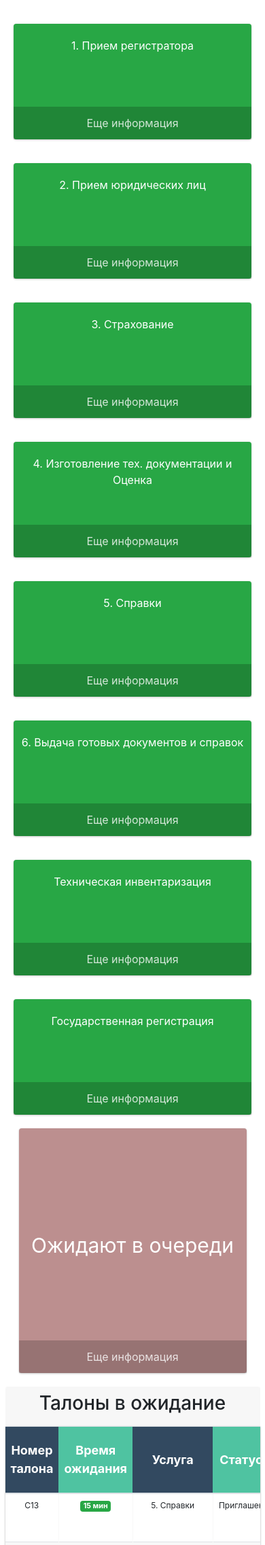
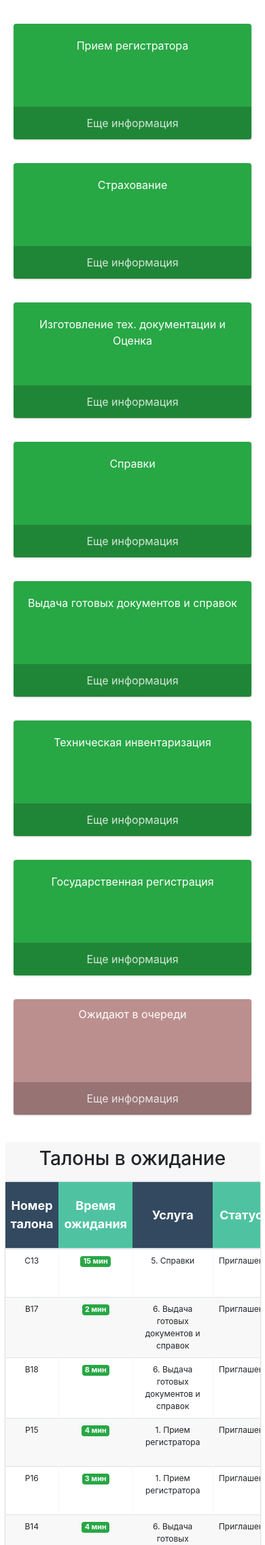
Before and after one commit to ramankutuzau/charga_v02, a Django app: template tickets/templates/tickets/index1.html in a window 390 px wide. Shown: the top 2273 px of the page at 68% size. Run offline with Django 4.2, Linux system fonts and the light colour scheme; the template is opened without the code that fills it: values that come from a table or form of the project are taken from there, others are empty; data comes from the database, SQL or seed files in the repository; both versions use the stored data as it was after the commit; some libraries are stand-ins or nearby versions.

Commit message:
create version 1.0.1

```diff
--- a/config/static/css/style.css
+++ b/config/static/css/style.css
@@ -59,11 +59,9 @@ body {
 .small-box2 {
 	border-radius: .25rem;
 	box-shadow: 0 0 1px rgba(0, 0, 0, .125), 0 1px 3px rgba(0, 0, 0, .2);
-	display: flex;
 	align-items: center;
 	justify-content: center;
 	margin-bottom: 20px;
-	height: 360px;
 	background-color: #BC8F8F;
     margin: 0px auto;
 }
--- a/tickets/templates/tickets/index1.html
+++ b/tickets/templates/tickets/index1.html
@@ -5,7 +5,7 @@
         <meta charset="UTF-8" />
         <meta http-equiv="X-UA-Compatible" content="IE=edge" />
         <meta name="viewport" content="width=device-width, initial-scale=1.0" />
-
+        <meta http-equiv="refresh" content="15" />
 
         <!-- Theme style -->
         <link rel="stylesheet" href="https://stackpath.bootstrapcdn.com/bootstrap/4.3.1/css/bootstrap.min.css" integrity="sha384-ggOyR0iXCbMQv3Xipma34MD+dH/1fQ784/j6cY/iJTQUOhcWr7x9JvoRxT2MZw1T" crossorigin="anonymous" />
@@ -20,78 +20,67 @@
                 <section class="container-fluid">
                     <div class="card-body">
                         <div class="row">
-                            <div class="col-sm-8">
+                            <div class="col-sm-9">
                                 <div class="row">
-                                    <div class="col-xxl-3 col-xl-3 col-lg-3 col-md-4 col-sm-6 col-12 box">
+                                    <div class="col-xxl-2 col-xl-2 col-lg-3 col-md-4 col-sm-6 col-12 box">
                                         <!-- small box -->
                                         <div class="small-box" style="background-color: #28a745;">
                                             <div class="inner">
                                                 <h3>{{ queueCounts.receptionDesk }}</h3>
-                                                <p>1. Прием регистратора</p>
+                                                <p>Прием регистратора</p>
                                             </div>
                                             <a href="{% url 'tickets:receptionDesk' %}" class="small-box-footer">Еще информация</a>
                                         </div>
                                     </div>
-                                    <!-- ./col -->
-                                    <div class="col-xxl-3 col-xl-3 col-lg-3 col-md-4 col-sm-6 col-12 box">
-                                        <!-- small box -->
-                                        <div class="small-box" style="background-color: #28a745;">
-                                            <div class="inner">
-                                                <h3>{{ queueCounts.legal }}</h3>
-                                                <p>2. Прием юридических лиц</p>
-                                            </div>
-                                            <a href="{% url 'tickets:legalqueue' %}" class="small-box-footer">Еще информация</a>
-                                        </div>
-                                    </div>
-                                    <!-- ./col -->
-                                    <div class="col-xxl-3 col-xl-3 col-lg-3 col-md-4 col-sm-6 col-12 box">
+
+                                    <div class="col-xxl-2 col-xl-2 col-lg-3 col-md-4 col-sm-6 col-12 box">
                                         <!-- small box -->
                                         <div class="small-box" style="background-color: #28a745;">
                                             <div class="inner">
                                                 <h3>{{ queueCounts.insurance }}</h3>
-                                                <p>3. Страхование</p>
+                                                <p>Страхование</p>
                                             </div>
                                             <a href="{% url 'tickets:insurance' %}" class="small-box-footer">Еще информация</a>
                                         </div>
                                     </div>
                                     <!-- ./col -->
-                                    <div class="col-xxl-3 col-xl-3 col-lg-3 col-md-4 col-sm-6 col-12 box">
+                                    <div class="col-xxl-2 col-xl-2 col-lg-3 col-md-4 col-sm-6 col-12 box">
                                         <!-- small box -->
                                         <div class="small-box" style="background-color: #28a745;">
                                             <div class="inner">
                                                 <h3>{{ queueCounts.techDoc }}</h3>
-                                                <p>4. Изготовление тех. документации и Оценка</p>
+                                                <p>Изготовление тех. документации и Оценка</p>
                                             </div>
                                             <a href="{% url 'tickets:techdocqueue' %}" class="small-box-footer">Еще информация</a>
                                         </div>
                                     </div>
                                     <!-- ./col -->
                                     <!-- ./col -->
-                                    <div class="col-xxl-3 col-xl-3 col-lg-3 col-md-4 col-sm-6 col-12 box">
+                                    <div class="col-xxl-2 col-xl-2 col-lg-3 col-md-4 col-sm-6 col-12 box">
                                         <!-- small box -->
                                         <div class="small-box" style="background-color: #28a745;">
                                             <div class="inner">
                                                 <h3>{{ queueCounts.references }}</h3>
-                                                <p>5. Справки</p>
+                                                <p>Справки</p>
                                             </div>
                                             <a href="{% url 'tickets:referencesqueue' %}" class="small-box-footer">Еще информация</a>
                                         </div>
                                     </div>
                                     <!-- ./col -->
                                     <!-- ./col -->
-                                    <div class="col-xxl-3 col-xl-3 col-lg-3 col-md-4 col-sm-6 col-12 box">
+                                    <div class="col-xxl-2 col-xl-2 col-lg-3 col-md-4 col-sm-6 col-12 box">
                                         <!-- small box -->
                                         <div class="small-box" style="background-color: #28a745;">
                                             <div class="inner">
                                                 <h3>{{ queueCounts.readyDoc }}</h3>
-                                                <p>6. Выдача готовых документов и справок</p>
+                                                <p>Выдача готовых документов и справок</p>
                                             </div>
                                             <a href="{% url 'tickets:readydocqueue' %}" class="small-box-footer">Еще информация</a>
                                         </div>
                                     </div>
                                     <!-- ./col -->
 
-                                    <div class="col-xxl-3 col-xl-3 col-lg-3 col-md-4 col-sm-6 col-12 box">
+                                    <div class="col-xxl-2 col-xl-2 col-lg-3 col-md-4 col-sm-6 col-12 box">
                                         <!-- small box -->
                                         <div class="small-box" style="background-color: #28a745;">
                                             <div class="inner">
@@ -101,9 +90,15 @@
                                             <a href="{% url 'tickets:techinventory' %}" class="small-box-footer">Еще информация</a>
                                         </div>
                                     </div>
-                                    <!-- ./col -->
-                                    <div class="col-xxl-3 col-xl-3 col-lg-3 col-md-4 col-sm-6 col-12 box">
-                                        <!-- small box -->
+                            </div>
+
+                    </div>
+
+
+                            <div class="col-sm-3">
+
+                                <div class="row">
+                                <div class="col-xxl-2 col-xl-6 col-lg-3 col-md-4 col-sm-6 col-12 box">
                                         <div class="small-box" style="background-color: #28a745;">
                                             <div class="inner">
                                                 <h3>{{ queueCounts.stateRegistr }}</h3>
@@ -112,13 +107,10 @@
                                             <a href="{% url 'tickets:stateregistr' %}" class="small-box-footer">Еще информация</a>
                                         </div>
                                     </div>
-                                    <!-- ./col -->
-                                </div>
-                            </div>
-                            <div class="col-sm-4">
-                                <div class="box">
+
                                     <!-- small box -->
-                                    <div class="small-box small-box2">
+                                 <div class="col-xxl-2 col-xl-6 col-lg-3 col-md-4 col-sm-6 col-12 box">
+                                    <div class="small-box "style="background-color: #BC8F8F">
                                         <div class="inner">
                                             <p>Ожидают в очереди</p>
                                             <h3>{{ queueCounts.all }}</h3>
@@ -128,22 +120,25 @@
                                 </div>
                             </div>
                         </div>
+
                     </div>
+                    </div>
+                </div>
 
                     <div class="row">
                         <div class="col-md-6">
                              <div class="card-header p-2"style="text-align:center">
                                   <h3>Талоны в ожидание </h3>
                                 </div>
-                                <div class="table fl-table"style="height:470px">
+                                <div class="table fl-table"style="height:650px">
                                     <table>
                                         <thead>
                                             <tr>
                                                 <th class="column1">Номер талона</th>
-                                                <th class="column5">Время ожидания</th>
+                                                <th class="column2">Время ожидания</th>
                                                 <th class="column3">Услуга</th>
                                                 <th class="column4">Статус</th>
-                                                <th class="column2">Время взятие талона</th>
+                                                <th class="column5">Время взятие талона</th>
                                             </tr>
                                         </thead>
                                         <tbody>
@@ -191,7 +186,7 @@
                                 </div>
 
                             <!-- /.card-header -->
-                            <table class="table fl-table"style="max-height:410px">
+                            <table class="table fl-table"style="max-height:650px">
                                 <thead>
                                     <tr>
                                         <th class="Column1">Номер талона</th>
```
Also changed, not shown: tickets/templates/tickets/statistics.html (+6 -2 lines), db.sqlite3.
